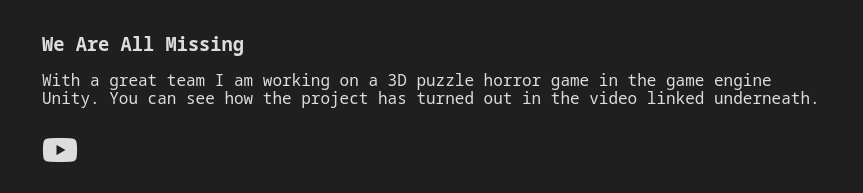
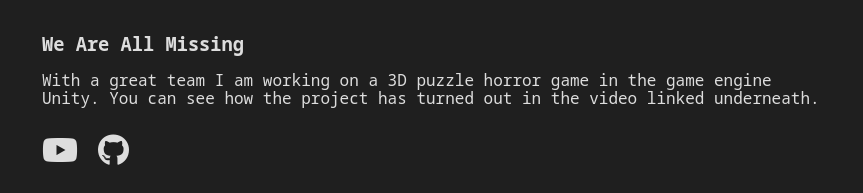
Before and after one commit to SemDelisse/PersonalWebsite, a plain HTML site: page projects.html in a window 1280 px wide. Shown: the part 840-1033 px from the top of the page, without its empty margins (208-1071 px from the left). Drawn offline with nearby package versions, Linux system fonts and the light colour scheme; grey boxes are pictures that could not be loaded; a script that the page names is missing.

Commit message:
Added we were all missing github

```diff
--- a/projects.html
+++ b/projects.html
@@ -110,6 +110,10 @@
                                     <a class="btn link" href="https://www.youtube.com/watch?v=VAW5UaAXuyE"
                                         target="_blank" rel="noopener noreferrer">
                                         <i class="fab fa-youtube"></i>
+                                        <a class="btn link" href="https://github.com/SemDelisse/WeAreAllMissing"
+                                            target="_blank" rel="noopener noreferrer">
+                                            <i class="fab fa-github"></i>
+                                        </a>
                                     </a>
                                 </div>
                             </div>
```
